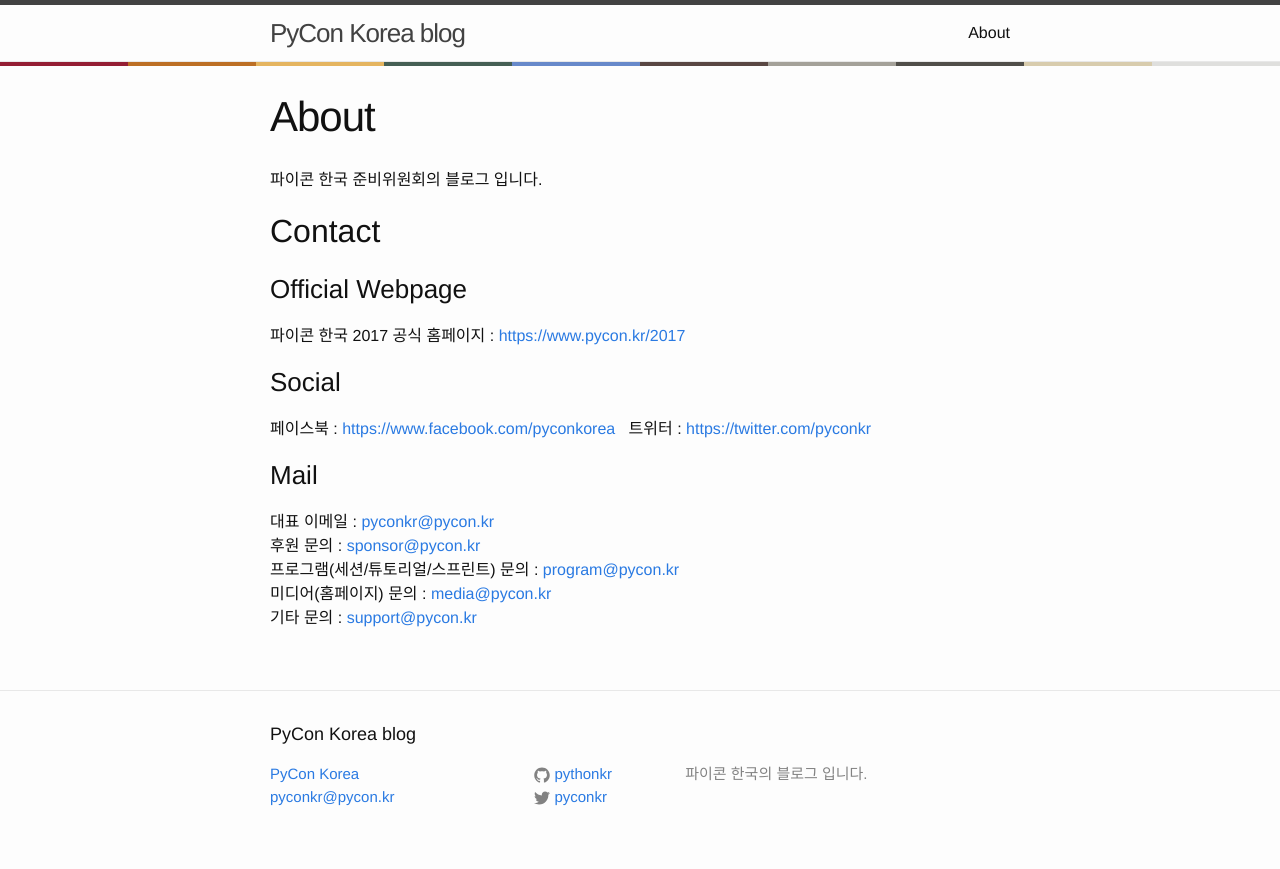
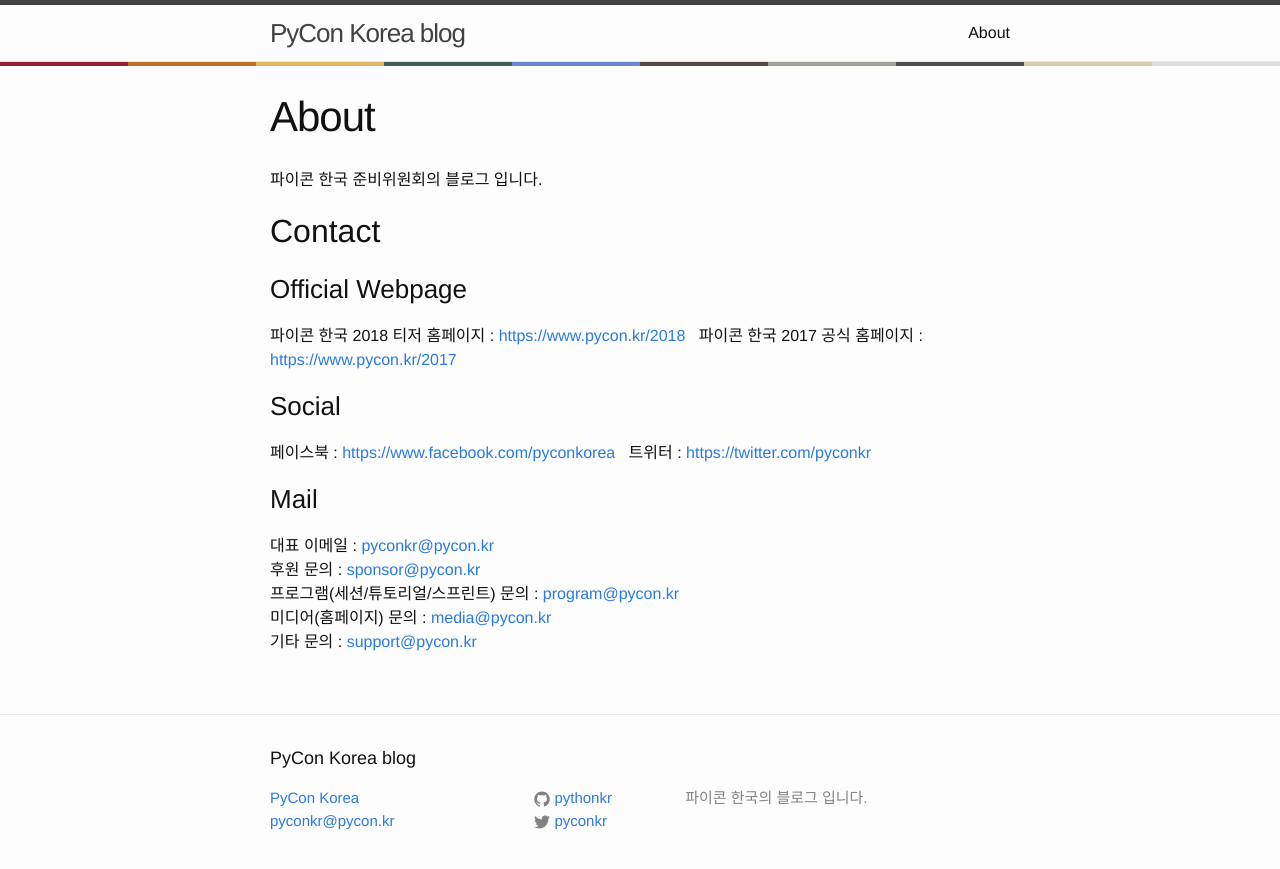
Before and after one commit to pythonkr/blog, a Jekyll site: the page built from about.md, in a window 1280 px wide. Shown: the top 869 px of the page. Built offline with Jekyll 4.4.1, drawn with Linux system fonts in a browser that asks for light colours.

Commit message:
파이콘 한국 2018 티저 홈페이지 링크 추가 (#12)

```diff
--- a/about.md
+++ b/about.md
@@ -9,6 +9,7 @@
 
 ## Contact
 ### Official Webpage
+파이콘 한국 2018 티저 홈페이지 : <https://www.pycon.kr/2018>
 파이콘 한국 2017 공식 홈페이지 : <https://www.pycon.kr/2017>
 ### Social
 페이스북 : <https://www.facebook.com/pyconkorea>
```
